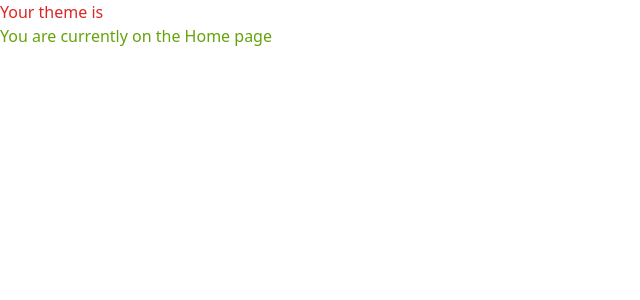
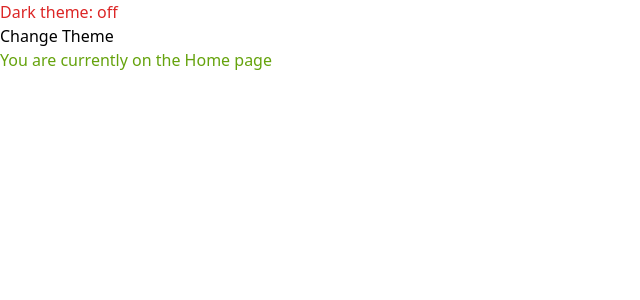
Before and after one commit to d3v-g/medium-custom-render, a React (Vite) app: page / in a window 1280 px wide. Shown: the top 300 px of the page, without its empty margins (0-640 px from the left). Built offline with nearby package versions, Linux system fonts and the light colour scheme.

Commit message:
feat: added theme logic

```diff
--- a/src/App.tsx
+++ b/src/App.tsx
@@ -1,8 +1,21 @@
-function App() {
+import { useContext } from "react"
+import { ThemeContext } from "./ThemeContext"
+
+const App: React.FC = () => {
+    const { theme, setTheme } = useContext(ThemeContext)
     return (
         <>
             <div>
-                <div className="text-red-600">Your theme is</div>
+                <h1 className="text-red-600">
+                    Dark theme: {theme === "dark" ? "on" : "off"}
+                </h1>
+                <button
+                    onClick={() =>
+                        setTheme(theme === "dark" ? "light" : "dark")
+                    }
+                >
+                    Change Theme
+                </button>
                 <div className="text-lime-600">
                     You are currently on the Home page
                 </div>
--- /dev/null
+++ b/src/ThemeContext.tsx
@@ -0,0 +1,40 @@
+import { createContext, useEffect, useState } from "react"
+
+type Theme = "dark" | "light"
+
+interface ThemeContextProps {
+    theme: Theme | null
+    setTheme: (theme: Theme) => void
+}
+
+export const ThemeContext = createContext<ThemeContextProps>({
+    theme: null,
+    setTheme: () => null,
+})
+
+interface ProvideThemeContextProps {
+    children?: React.ReactNode
+}
+
+const ProvideThemeContext: React.FC<ProvideThemeContextProps> = ({
+    children,
+}) => {
+    const [theme, setTheme] = useState<Theme | null>("light")
+
+    useEffect(() => {
+        // add dark class to html
+        if (theme === "dark") document.documentElement.classList.add("dark")
+        if (theme === "light") document.documentElement.classList.remove("dark")
+    }, [theme])
+
+    const value = {
+        theme: theme,
+        setTheme: setTheme,
+    }
+
+    return (
+        <ThemeContext.Provider value={value}>{children}</ThemeContext.Provider>
+    )
+}
+
+export default ProvideThemeContext
--- a/src/main.tsx
+++ b/src/main.tsx
@@ -2,9 +2,12 @@ import React from "react"
 import ReactDOM from "react-dom/client"
 import App from "./App.tsx"
 import "./index.css"
+import ProvideThemeContext from "./ThemeContext.tsx"
 
 ReactDOM.createRoot(document.getElementById("root")!).render(
     <React.StrictMode>
-        <App />
+        <ProvideThemeContext>
+            <App />
+        </ProvideThemeContext>
     </React.StrictMode>,
 )
--- a/tailwind.config.js
+++ b/tailwind.config.js
@@ -5,4 +5,5 @@ export default {
         extend: {},
     },
     plugins: [],
+    darkMode: "class",
 }
```
